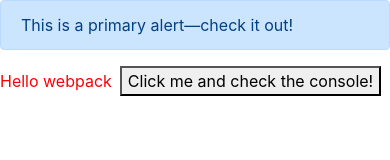
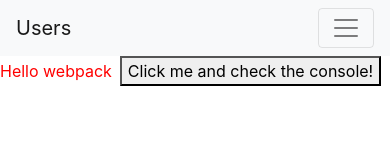
Before and after one commit to juaamol/xplore-users, a website built with webpack: page src/index.html in a window 390 px wide. Built offline with nearby package versions, Linux system fonts and the light colour scheme.

Commit message:
base navbar html code

```diff
--- a/src/index.html
+++ b/src/index.html
@@ -7,8 +7,30 @@
     <title>Development with webpack</title>
   </head>
   <body>
-    <div class="alert alert-primary" role="alert">
-      This is a primary alert—check it out!
-    </div>
+    <nav class="navbar navbar-expand-lg navbar-light bg-light">
+      <a class="navbar-brand" href="#">Users</a>
+      <button
+        class="navbar-toggler"
+        type="button"
+        data-toggle="collapse"
+        data-target="#navbarSupportedContent"
+        aria-controls="navbarSupportedContent"
+        aria-expanded="false"
+        aria-label="Toggle navigation"
+      >
+        <span class="navbar-toggler-icon"></span>
+      </button>
+
+      <div class="collapse navbar-collapse justify-content-end" id="navbarSupportedContent">
+        <form class="form-inline my-2 my-lg-0">
+          <input
+            class="form-control mr-sm-2"
+            type="search"
+            placeholder="Search"
+            aria-label="Search"
+          />
+        </form>
+      </div>
+    </nav>
   </body>
 </html>
```
